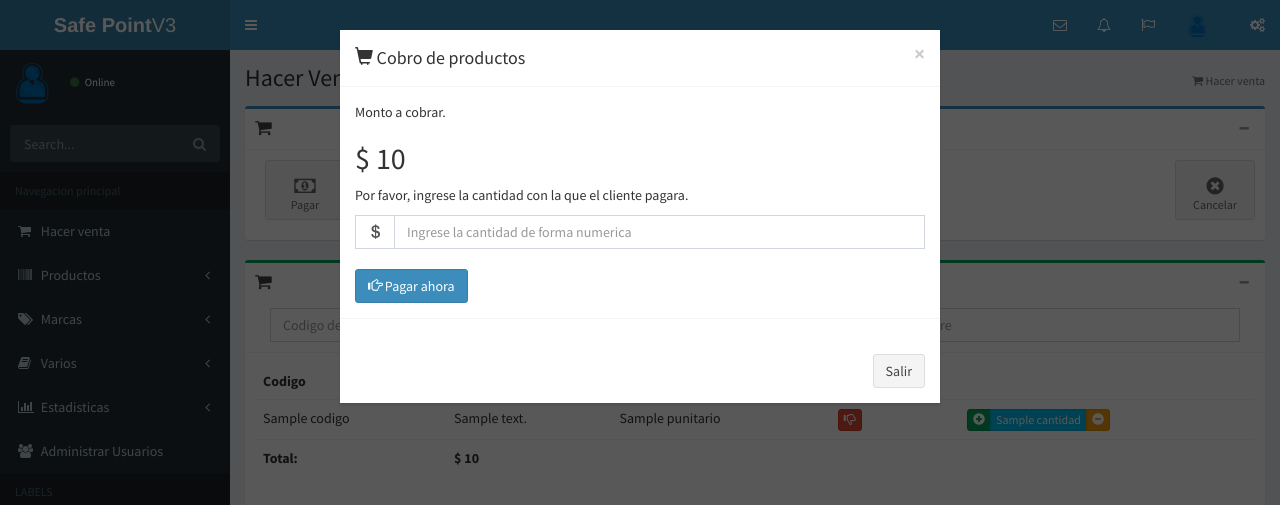
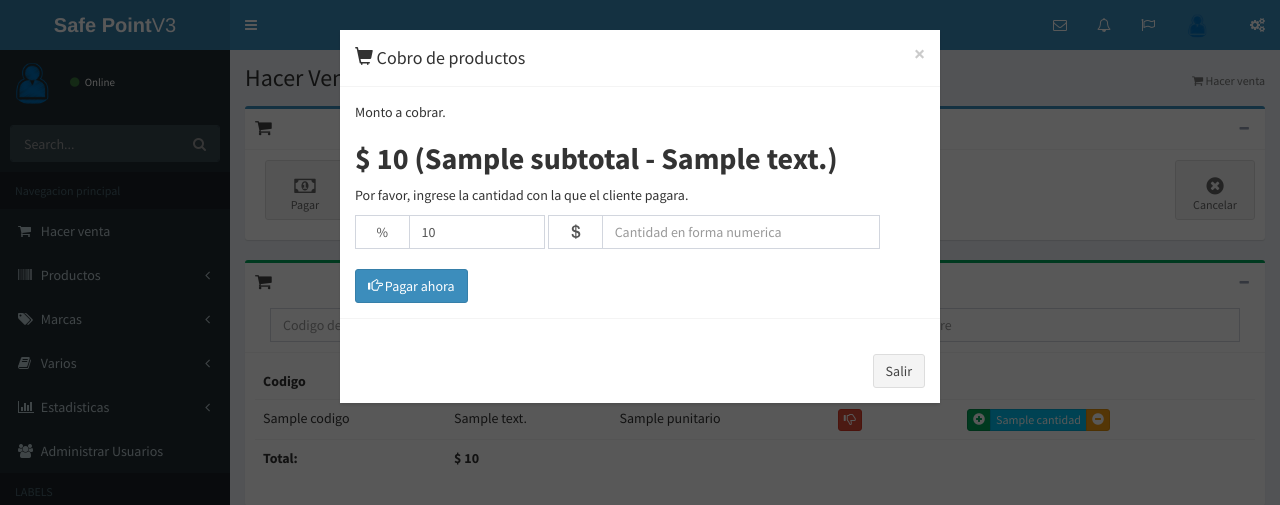
Before and after one commit to Ezla/PVenta, a Django app: template templates/Venta/VentaTemplate/index.html in a window 1280 px wide, after a click on "Pagar". Shown: the top 505 px of the page. Run offline with Django 3.2, Linux system fonts and the light colour scheme; the template is opened without the code that fills it: most values are stand-ins (such as "Sample title", 1, 10 or a date in 2020); some libraries are stand-ins or nearby versions.

Commit message:
Venta: Se agrega la interfaz para el manejo de descuento.

```diff
--- a/templates/Venta/VentaTemplate/index.html
+++ b/templates/Venta/VentaTemplate/index.html
@@ -100,6 +100,14 @@
                             <td></td>
                             <td></td>
                         </tr>
+                    {% else %}
+                        <tr>
+                            <td><strong>Total:</strong></td>
+                            <td class="total"><strong>$ 0</strong></td>
+                            <td></td>
+                            <td></td>
+                            <td></td>
+                        </tr>
                     {% endif %}
                     </tfoot>
                 </table>
@@ -116,6 +124,7 @@
         var $codigo = $('#codigo');
         var $tablaVenta = $('#tVentaProd');
         var $efectivo = $('#efectivo');
+        var $descuento = $('#descuento');
         var $btnefectivo = $('#btnefectivo');
         var $mensaje = $('#mensaje');
         var $tprecio = $('#btx');
@@ -157,6 +166,24 @@
             return $item
         }
 
+        function set_total(subtotal, descuento, total){
+            $('td.total').html($('<strong>', {'text': '$ ' + subtotal}));
+            $('h2.total').html($('<strong>', {'text': '$ ' + total + ' (' + subtotal + ' - ' + descuento + ')'}));
+        }
+
+        function set_descount_ajax(e){
+            $.ajax({
+                async : false,
+                url : '{% url "Venta:url_agregar_descuento_ajax" %}',
+                type : 'get',
+                data : {'descuento':  $descuento.val()},
+                success : function(data){
+                    set_total(data.subtotal, data.descuento ,data.total);
+                }
+            });
+            $codigo.focus();
+        }
+
         function Cancelar(e){
             $.ajax({
                 async : false,
@@ -164,7 +191,8 @@
                 type : 'get',
                 success : function(data){
                     $tablaVenta.html('');
-                    $('.thead-footer').html('');
+                    set_total(0, 0, 0);
+                    $descuento.val(0);
                 }
             });
             $codigo.focus();
@@ -187,7 +215,7 @@
                             $tablaVenta.append(item_product(item.codigo, item.descripcion, item.pmayoreo, item.cantidad, true));
                         }
                     });
-                    $('.total').html('<strong>$ ' + data.precio + '</strong>')
+                    set_total(data.subtotal, data.descuento ,data.total);
                 }
             });
             $codigo.focus();
@@ -203,7 +231,9 @@
                 type : 'get',
                 success : function(data){
                     if (data.precio <= 0) {
-                        $('.thead-footer').html('');
+                        $tablaVenta.html('');
+                        set_total(0, 0, 0);
+                        $descuento.val(0);
                     }else {
                         $tablaVenta.html('');
                         $.each(data.cuenta, function (i, item) {
@@ -213,8 +243,8 @@
                                 $tablaVenta.append(item_product(item.codigo, item.descripcion, item.pmayoreo, item.cantidad, true));
                             }
                         });
+                        set_total(data.subtotal, data.descuento ,data.total);
                     }
-                    $('.total').html('<strong>$ ' + data.precio + '</strong>')
                 }
             });
             $codigo.focus();
@@ -237,7 +267,7 @@
                             $tablaVenta.append(item_product(item.codigo, item.descripcion, item.pmayoreo, item.cantidad, true));
                         }
                     });
-                    $('.total').html('<strong>$ ' + data.precio + '</strong>')
+                    set_total(data.subtotal, data.descuento ,data.total);
                 }
             });
             $codigo.focus();
@@ -262,7 +292,7 @@
                     if (data.buscado) {
                         $tablaVenta.children('tr').addClass('success loading');
                     }
-                    $('.total').html('<strong>$ ' + data.precio + '</strong>');
+                    set_total(data.subtotal, data.descuento ,data.total);
             	}
             });
             $codigo.val('').focus();
@@ -292,8 +322,7 @@
                     if (data.buscado) {
                         $tablaVenta.children('tr').addClass('success loading');
                     }
-
-                    $('.total').html('<strong>$ ' + data.precio + '</strong>');
+                    set_total(data.subtotal, data.descuento ,data.total);
             	}
             });
             $codigo.val('').focus();
@@ -306,7 +335,7 @@
             $btnefectivo.prop('disabled', true);
             $.ajax({
                 async : false,
-                data : {'efectivo': dato},
+                data : {'efectivo': dato, 'descuento': $descuento.val()},
                 url : {% url "Venta:url_pagar" %},
                 type : 'get',
                 success : function(data){
@@ -319,7 +348,8 @@
                                 '<table class="table table-hover"><tr><td><strong>Total: $ ' + data.total + '</strong></td><td><strong>Efectivo: $ ' + data.efectivo + '</strong></td><td><strong>Cambio: $ ' + data.cambio + '</strong></td></tr></table>' +
                                 '<strong>¡Completado!</strong> '+ data.mensaje +'</div>'
                         $tablaVenta.html('');
-                        $('.total').html('$ 0');
+                        set_total(0, 0, 0);
+                        $descuento.val(0);
 {#                        Imprimirtiket#}
                         var $btntiketoff = '<div class="box-tools pull-right"><button type="button" id="offtiket" class="btn btn-box-tool"><i class="fa fa-close"></i></button></div>'
                         var $framtiket = '<iframe id="visualizador-pdf" name="visualizador-pdf" src="'+data.url+'" width="100%" height="600px" ></iframe>'
@@ -361,7 +391,6 @@
             //return false;
         }
 
-
         //Eventos
 
 	    $(document).ready(function(){
@@ -380,6 +409,8 @@
 
         $('#form_nombre').on('submit', Buscarpronom);
 
+        $descuento.on('change', set_descount_ajax);
+
         $('#formxD').on('submit',Buscarpro);
 
         $('#formPago').on('submit',Pagar);
--- a/templates/Venta/VentaTemplate/modal.html
+++ b/templates/Venta/VentaTemplate/modal.html
@@ -8,16 +8,21 @@
             </div>
             <div class="modal-body">
                 <p>Monto a cobrar.</p>
-                <h2 class="total">$ {{precio}}</h2>
+                <h2 class="total" data-total="{{ total }}" data-subtotal="{{ subtotal }}"><strong>$ {{ total }} ({{ subtotal }} - {{ descuento }})</strong></h2>
                 <div id="mensaje">
                 </div>
                 <p>Por favor, ingrese la cantidad con la que el cliente pagara.</p>
 
-                <form id="formPago">
-                    <div class="input-group">
+                <form id="formPago" class="form-inline">
+                    <div class="input-group col-xs-4">
+                        <span class="input-group-addon">%</span>
+                        <input type="number" class="form-control" id="descuento" name="descuento" placeholder="Porcentaje de descuento" min="0" step="1" max="100" value="{{ valor_descuento }}">
+                    </div>
+                    <div class="input-group col-xs-7">
                         <span class="input-group-addon"><i class="glyphicon glyphicon-usd"></i></span>
-                        <input type="number" class="form-control" id="efectivo" name="efectivo" placeholder="Ingrese la cantidad de forma numerica" min="0" step="0.01">
+                        <input type="number" class="form-control" id="efectivo" name="efectivo" placeholder="Cantidad en forma numerica" min="0" step="0.01">
                     </div>
+                    <br/>
                     <br/>
                     <button type="submit" class="btn btn-primary" id="btnefectivo">
                         <i class=" glyphicon glyphicon-hand-right"></i> Pagar ahora
```
